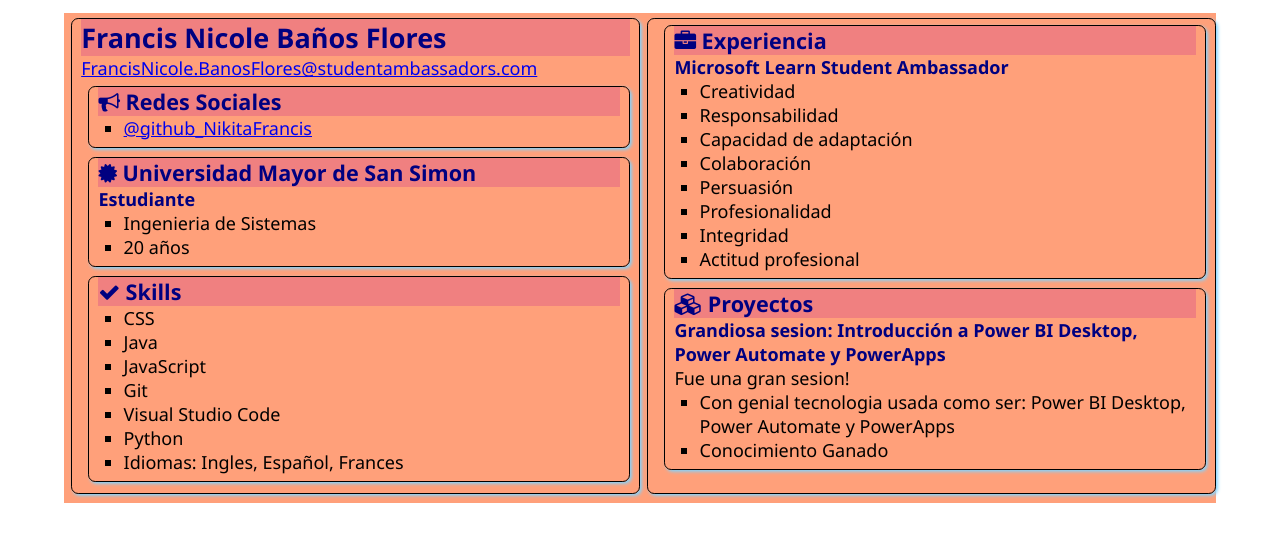
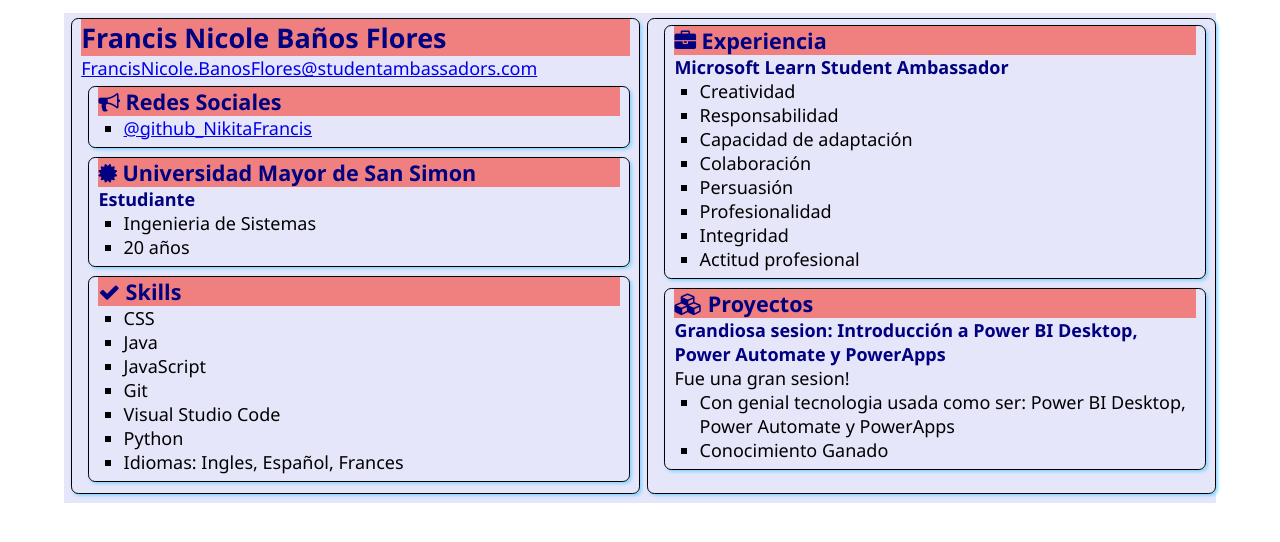
Before and after one commit to NikitaFrancis/SATechnicalOnboarding, a plain HTML site: page src/index.html in a window 1280 px wide. Drawn offline with Linux system fonts and the light colour scheme.

Commit message:
Cambio a color Lavender

```diff
--- a/src/index.html
+++ b/src/index.html
@@ -10,7 +10,7 @@
     <link rel="stylesheet" href="https://cdnjs.cloudflare.com/ajax/libs/font-awesome/4.7.0/css/font-awesome.min.css">
 </head>
 <body>
-    <main style="background-color:LightSalmon;">
+    <main style="background-color:Lavender;">
         <article class="box">
             <h1 style="background-color:LightCoral;">Francis Nicole Baños Flores</h1>
             <div><a href="mailto:FrancisNicole.BanosFlores@studentambassadors.com">FrancisNicole.BanosFlores@studentambassadors.com</a></div>
```
